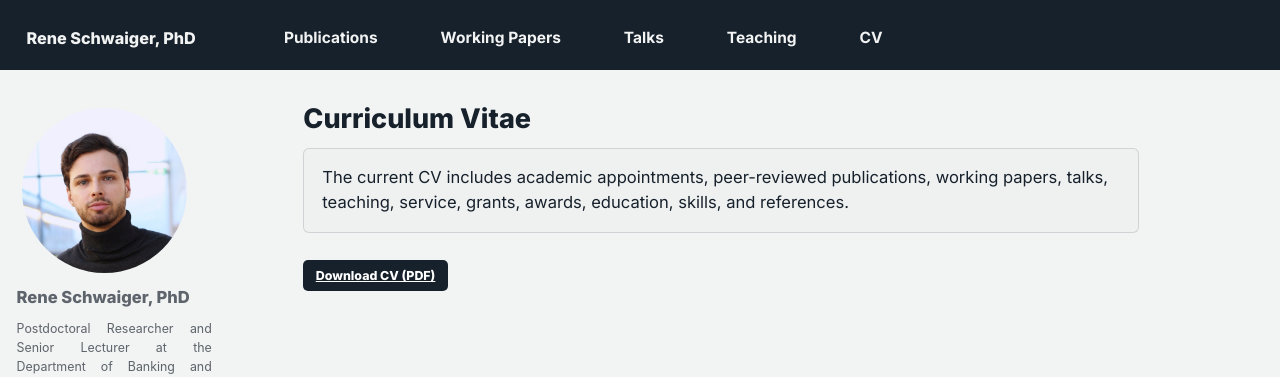
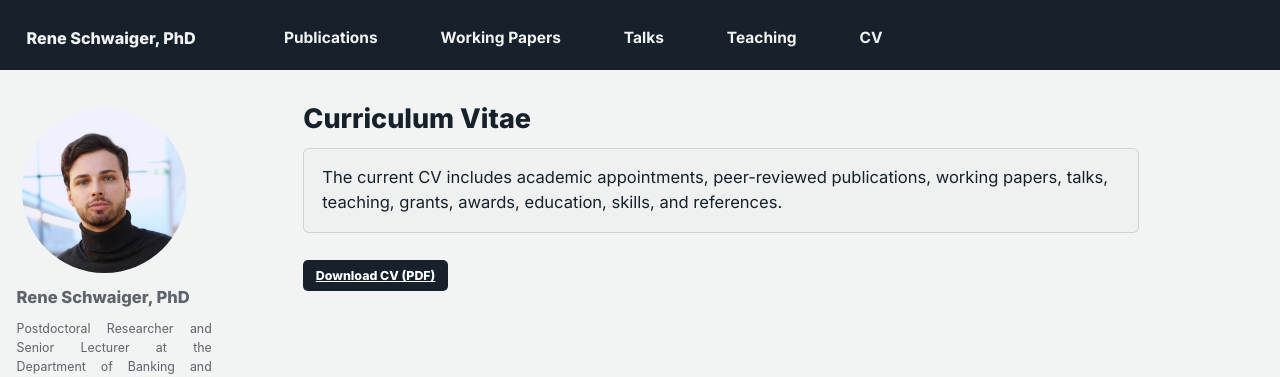
Before and after one commit to Rene1208/website, a Jekyll site: the page built from _pages/cv.md, in a window 1280 px wide. Shown: the top 377 px of the page. Built offline with Jekyll 4.4.1, drawn with Linux system fonts in a browser that asks for light colours; some web fonts are replaced.

Commit message:
update page Codex

```diff
--- a/_pages/cv.md
+++ b/_pages/cv.md
@@ -9,6 +9,6 @@ redirect_from:
 
 {% include base_path %}
 
-<div class="intro-panel">The current CV includes academic appointments, peer-reviewed publications, working papers, talks, teaching, service, grants, awards, education, skills, and references.</div>
+<div class="intro-panel">The current CV includes academic appointments, peer-reviewed publications, working papers, talks, teaching, grants, awards, education, skills, and references.</div>
 
 [Download CV (PDF)]({{ site.url }}/CVsource/CV_Rene_Schwaiger.pdf){: .btn .btn--primary}
```
